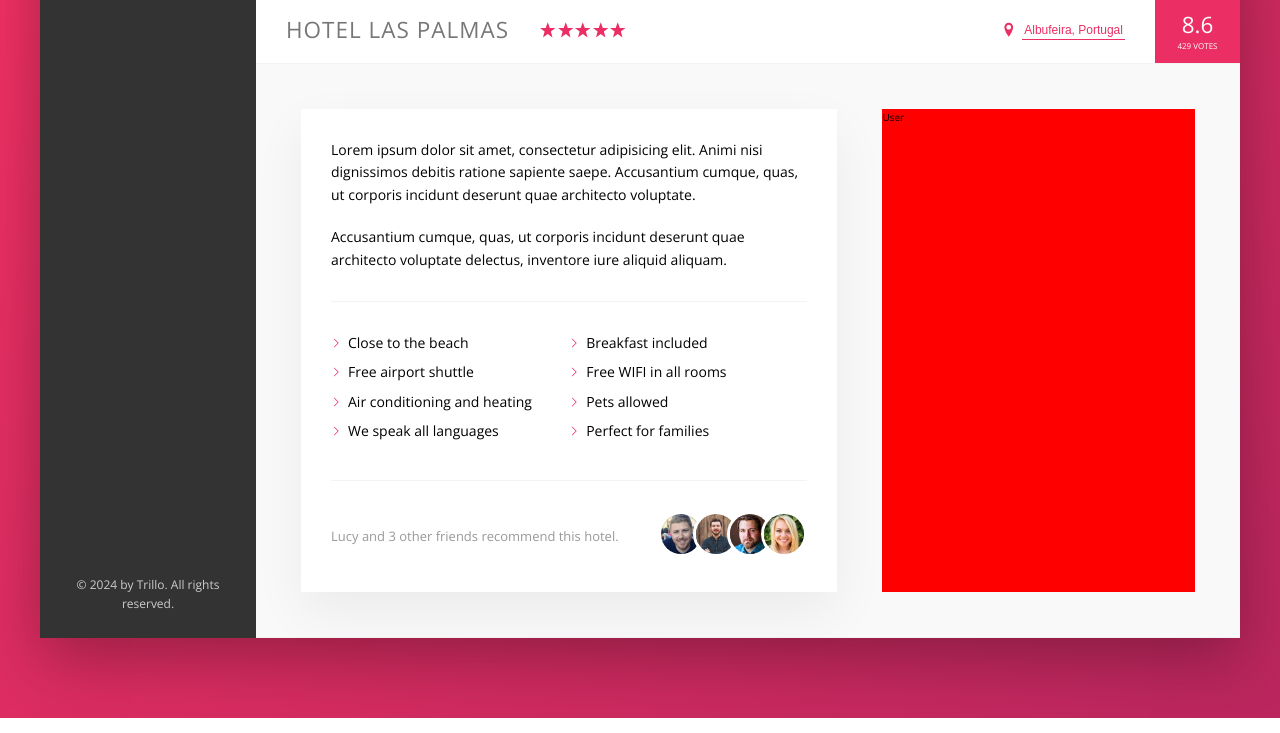
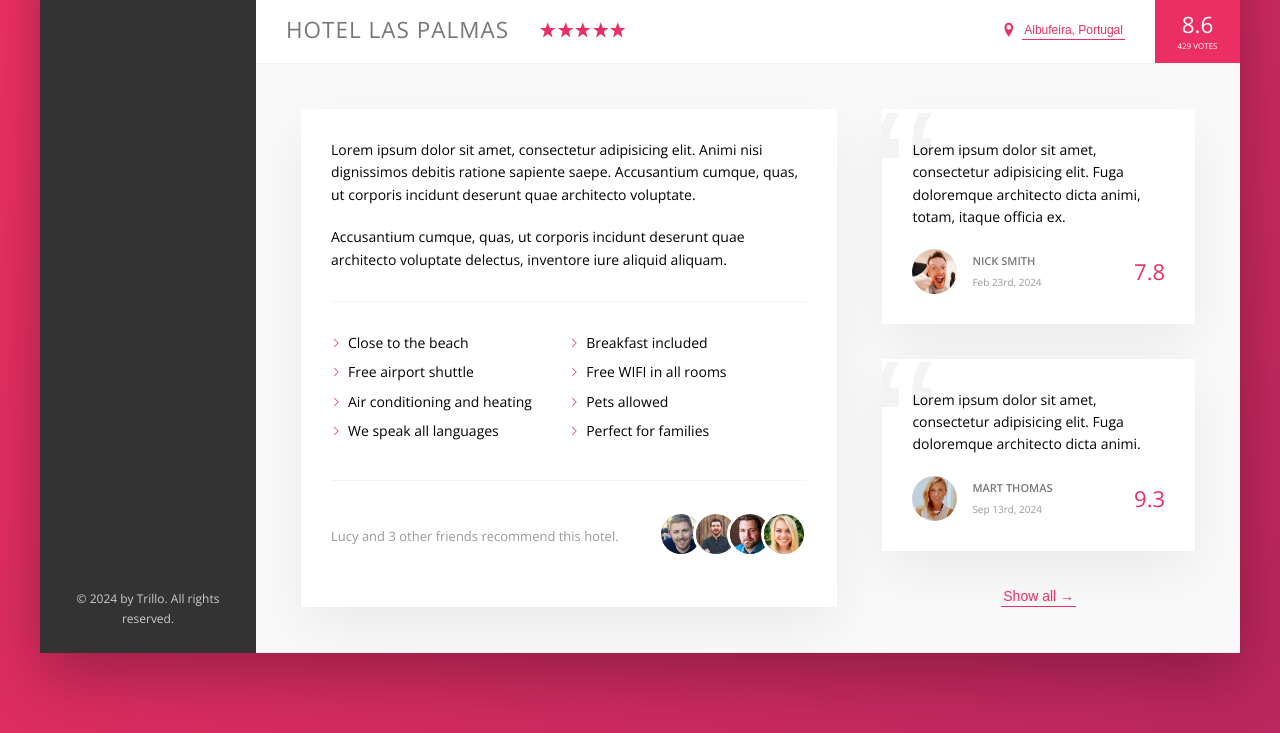
Before and after one commit to OriChaiMatan/Trillo--Master-Flexbox, a website: page index.html in a window 1280 px wide. Shown: the part 538-1271 px from the top of the page. Drawn offline with nearby package versions, Linux system fonts and the light colour scheme.

Commit message:
Building the User Reviews Section

```diff
--- a/index.html
+++ b/index.html
@@ -168,7 +168,36 @@
                         </div>
                     </div>
 
-                    <div class="user-reviews">User</div>
+                    <div class="user-reviews">
+                        <figure class="review">
+                            <blockquote class="review__text">
+                                Lorem ipsum dolor sit amet, consectetur adipisicing elit. Fuga doloremque architecto dicta animi, totam, itaque officia ex.
+                            </blockquote>
+                            <figcaption class="review__user">
+                                <img src="img/user-1.jpg" alt="User 1" class="review__photo">
+                                <div class="review__user-box">
+                                    <p class="review__user-name">Nick Smith</p>
+                                    <p class="review__user-date">Feb 23rd, 2024</p>
+                                </div>
+                                <div class="review__rating">7.8</div>
+                            </figcaption>
+                        </figure>
+
+                        <figure class="review">
+                            <blockquote class="review__text">
+                                Lorem ipsum dolor sit amet, consectetur adipisicing elit. Fuga doloremque architecto dicta animi.                            </blockquote>
+                            <figcaption class="review__user">
+                                <img src="img/user-2.jpg" alt="User 2" class="review__photo">
+                                <div class="review__user-box">
+                                    <p class="review__user-name">Mart Thomas</p>
+                                    <p class="review__user-date">Sep 13rd, 2024</p>
+                                </div>
+                                <div class="review__rating">9.3</div>
+                            </figcaption>
+                        </figure>
+
+                        <button class="btn-inline">Show all <span>&rarr;</span></button>
+                    </div>
                 </div>
             </main>
         </div>
--- a/sass/_components.scss
+++ b/sass/_components.scss
@@ -278,8 +278,17 @@
     cursor: pointer;
     transition: all .2s;
 
+    &span{
+        margin-left: 3px;
+        transition: margin-left .2s;
+    }
+
     &:hover{
         color: var(--color-grey-dark-1);
+
+        span{
+            margin-left: 8px;
+        }
     }
 
     &:focus{
@@ -373,3 +382,68 @@
         margin-right: auto;
     }
 }
+
+///////////////////////////
+// REVIEWS
+
+.review{
+    background-color: #fff;
+    box-shadow: var(--shadow-light);
+    padding: 3rem;
+    margin-bottom: 3.5rem;
+    position: relative;
+    overflow: hidden;
+
+    &__text{
+        margin-bottom: 2rem;
+        z-index: 10;
+        position: relative;
+    }
+
+    &__user{
+        display: flex;
+        align-items: center;
+    }
+
+    &__photo{
+        height: 4.5rem;
+        width: 4.5rem;
+        border-radius: 50%;
+        margin-right: 1.5rem;
+    }
+
+    &__user-box{
+        margin-right: auto;
+    }
+
+    &__user-name{
+        font-size: 1.1rem;
+        font-weight: 600;
+        text-transform: uppercase;
+        margin-bottom: .4rem;
+        color: var(--color-grey-dark-2);
+    }
+
+    &__user-date{
+        font-size: 1rem;
+        color: var(--color-grey-dark-3);
+    }
+
+    &__rating{
+        color: var(--color-primary);
+        font-size: 2.2rem;
+        font-weight: 300;
+    }
+
+    &::before{
+        content: "\201C";
+        position: absolute;
+        top: -2.75rem;
+        left: -1rem;
+        line-height: 1;
+        font-size: 20rem;
+        color: var(--color-grey-light-2);
+        font-family: sans-serif;
+        z-index: 1;
+    }
+}
--- a/sass/_layout.scss
+++ b/sass/_layout.scss
@@ -37,6 +37,7 @@
 }
 
 .detail{
+    font-size: 1.4rem;
     display: flex;
     padding: 4.5rem;
     background-color: var(--color-grey-light-1);
@@ -53,6 +54,8 @@
 }
 
 .user-reviews{
-    background-color: red;
     flex: 1;
+    display: flex;
+    flex-direction: column;
+    align-items: center;
 }
```
Also changed, not shown: css/style.css, 1 other file.
